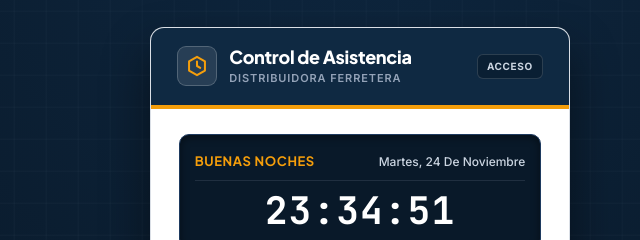
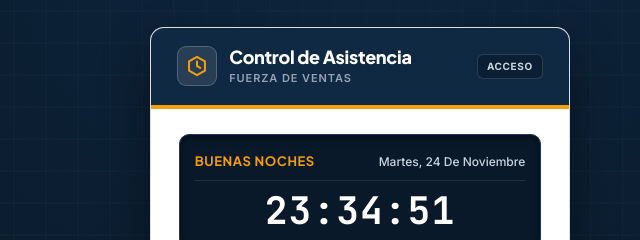
Before and after one commit to Asistencia-F3rr3/checador-asistencia, a plain HTML site: page index.html in a window 1280 px wide. Shown: the part 123-363 px from the top of the page, 280-920 px from the left. Drawn offline with Linux system fonts and the light colour scheme.

Commit message:
Update index.html

```diff
--- a/index.html
+++ b/index.html
@@ -660,7 +660,7 @@ tbody tr:hover td{background:#eef2f6}
         </div>
         <div class="brand-text-wrap">
           <div class="login-logo">Control de Asistencia</div>
-          <div class="login-subtitle">Distribuidora Ferretera</div>
+          <div class="login-subtitle">Fuerza de Ventas</div>
         </div>
       </div>
       <span class="online-badge">Acceso</span>
```
